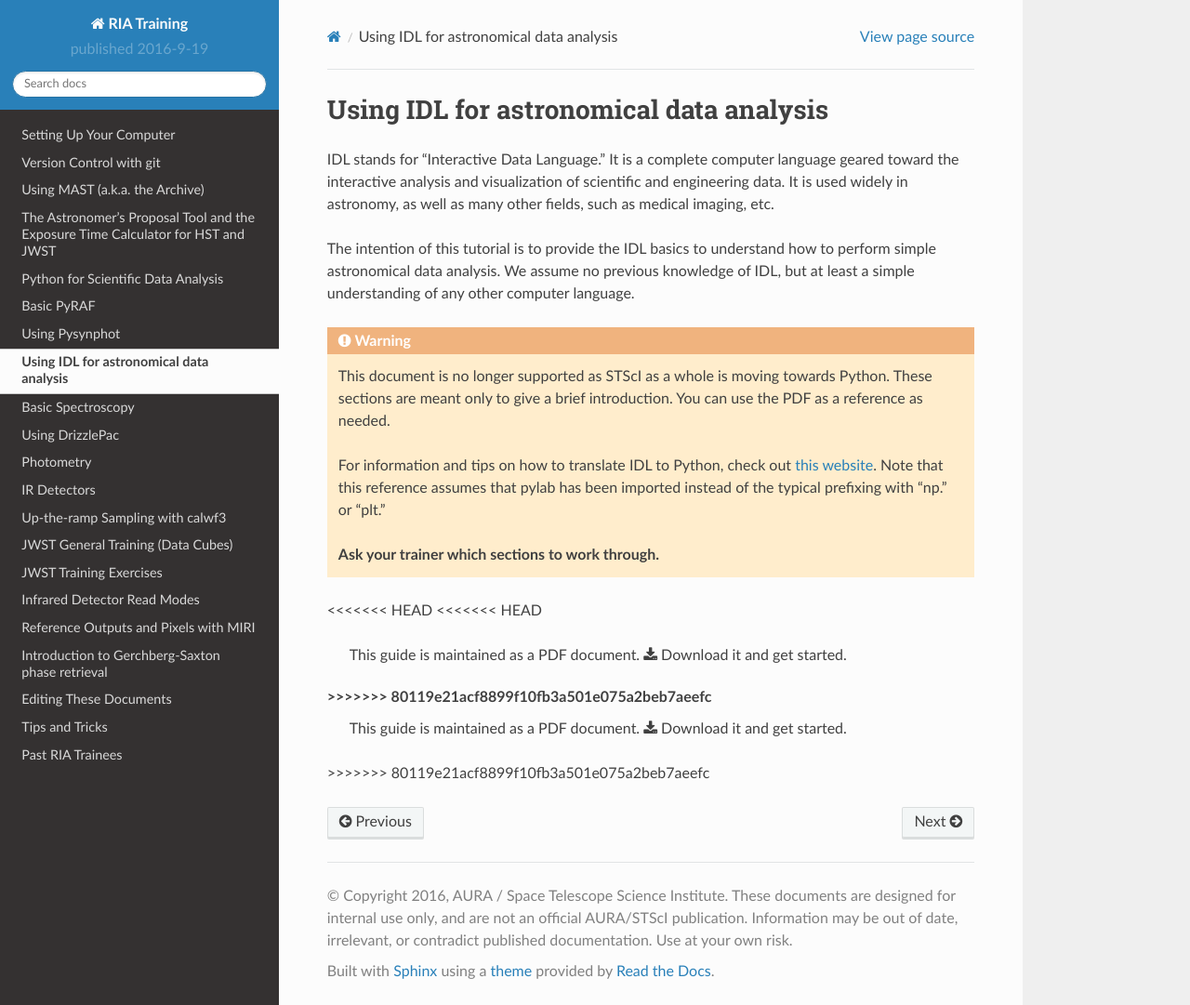
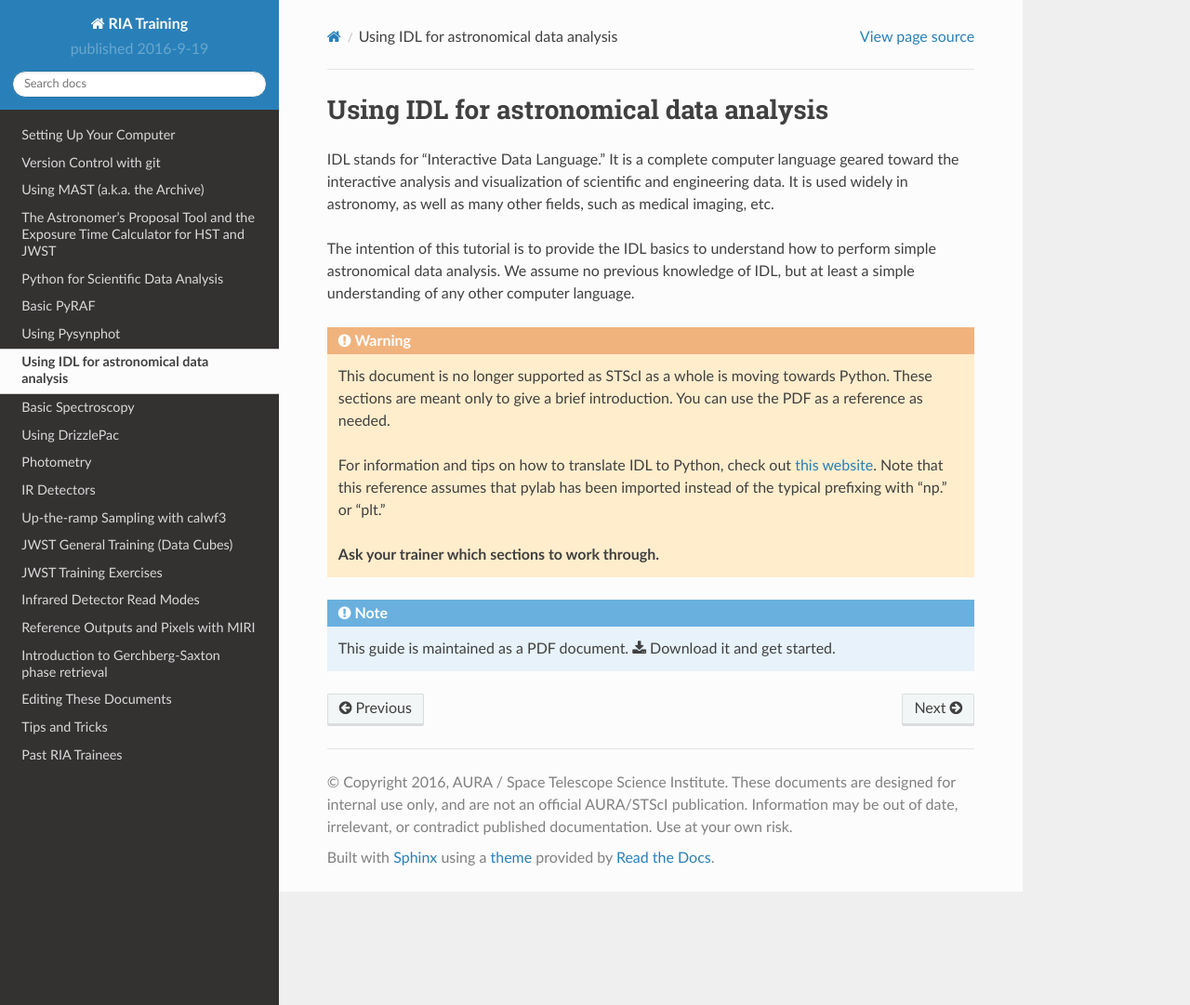
Before and after one commit to staceybright/training-library, a Sphinx documentation site: the page built from source/using_idl.txt, in a window 1280 px wide and 1081 px high. Shown: the whole window at 93% size. Built offline with Sphinx 7.4.7 and the Read the Docs theme 2.0.0, drawn with Linux system fonts in a browser that asks for light colours.

Commit message:
Remove merge conflict cruft

```diff
--- a/source/using_idl.txt
+++ b/source/using_idl.txt
@@ -17,12 +17,4 @@ The intention of this tutorial is to provide the IDL basics to understand how to
 
 .. note::
 
-<<<<<<< HEAD
-<<<<<<< HEAD
-   This guide is maintained as a PDF document. :download:`Download it <pdf_guides/IDL-training-june2015.pdf>` and get started.
-=======
-=======
->>>>>>> 80119e21acf8899f10fb3a501e075a2beb7aeefc
-   This guide is maintained as a PDF document. :download:`Download it <downloads/pdf_guides/IDL-training-june2015.pdf>` and get started.
-
->>>>>>> 80119e21acf8899f10fb3a501e075a2beb7aeefc
+   This guide is maintained as a PDF document. :download:`Download <downloads/pdf_guides/IDL-training-june2015.pdf>` it and get started.
```
